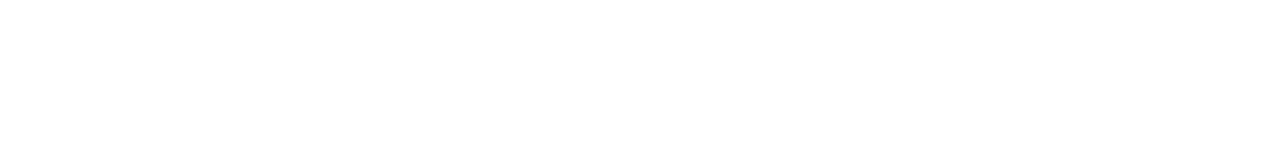
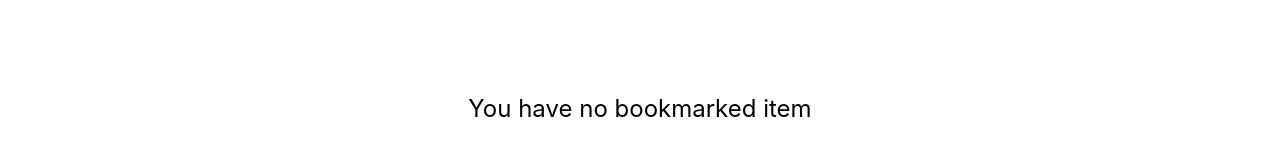
Before and after one commit to JoshGrainge/ShoppingSite, a React (Create React App) app: page /bookmark in a window 1280 px wide. Shown: the part 292-448 px from the top of the page. Built offline with nearby package versions, Linux system fonts and the light colour scheme; no server answers.

Commit message:
Added no bookmarked items message

```diff
--- a/src/components/Bookmark.js
+++ b/src/components/Bookmark.js
@@ -23,6 +23,11 @@
             />
           );
         })}
+        {bookmarkItems.length === 0 && (
+          <div className="fixed-center">
+            <p>You have no bookmarked item</p>
+          </div>
+        )}
       </div>
     </main>
   );
```
